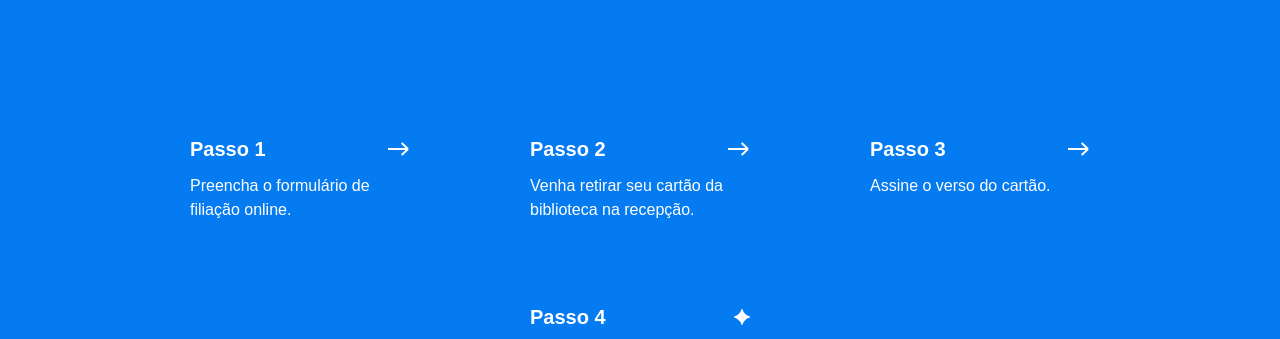
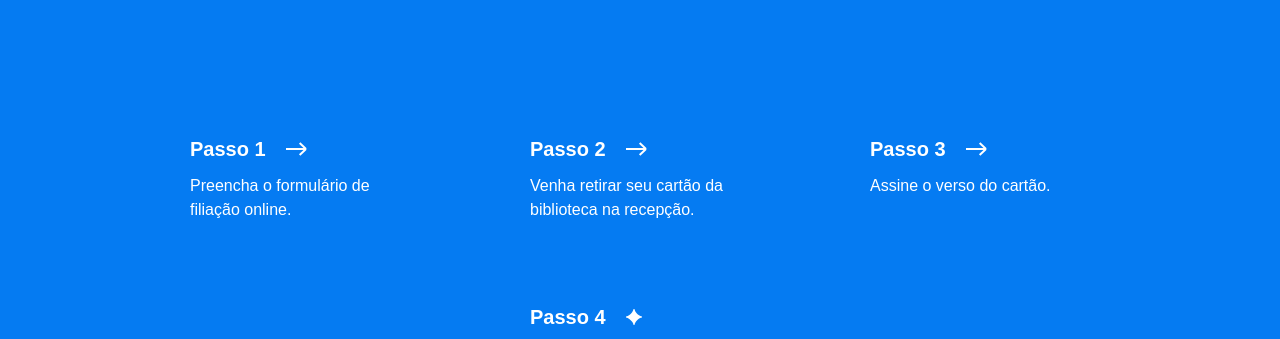
Before and after one commit to MarcelaMourar/web_project_library_pt, a plain HTML site: page index.html in a window 1280 px wide. Shown: the part 3200-3539 px from the top of the page. Drawn offline with Linux system fonts and the light colour scheme.

Commit message:
nova atualização do projeto

```diff
--- a/styles/style.css
+++ b/styles/style.css
@@ -334,11 +334,10 @@
   font-weight: 700;
   display: flex;
   align-items: center;
-  justify-content: space-between;
 }
 
 .step__icon {
-  margin-left: 40px;
+  margin-left: 20px;
 }
 
 .step__description {
```
